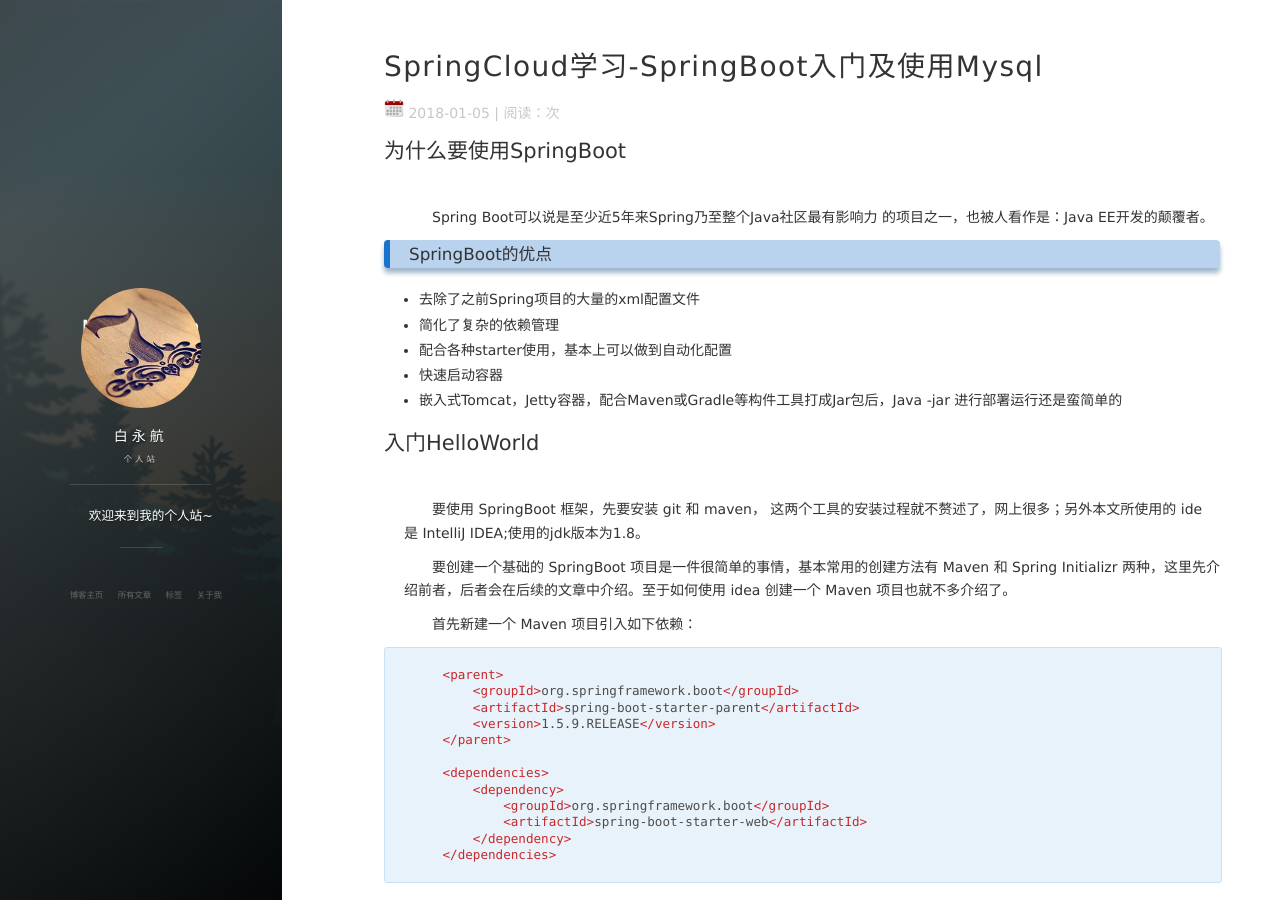
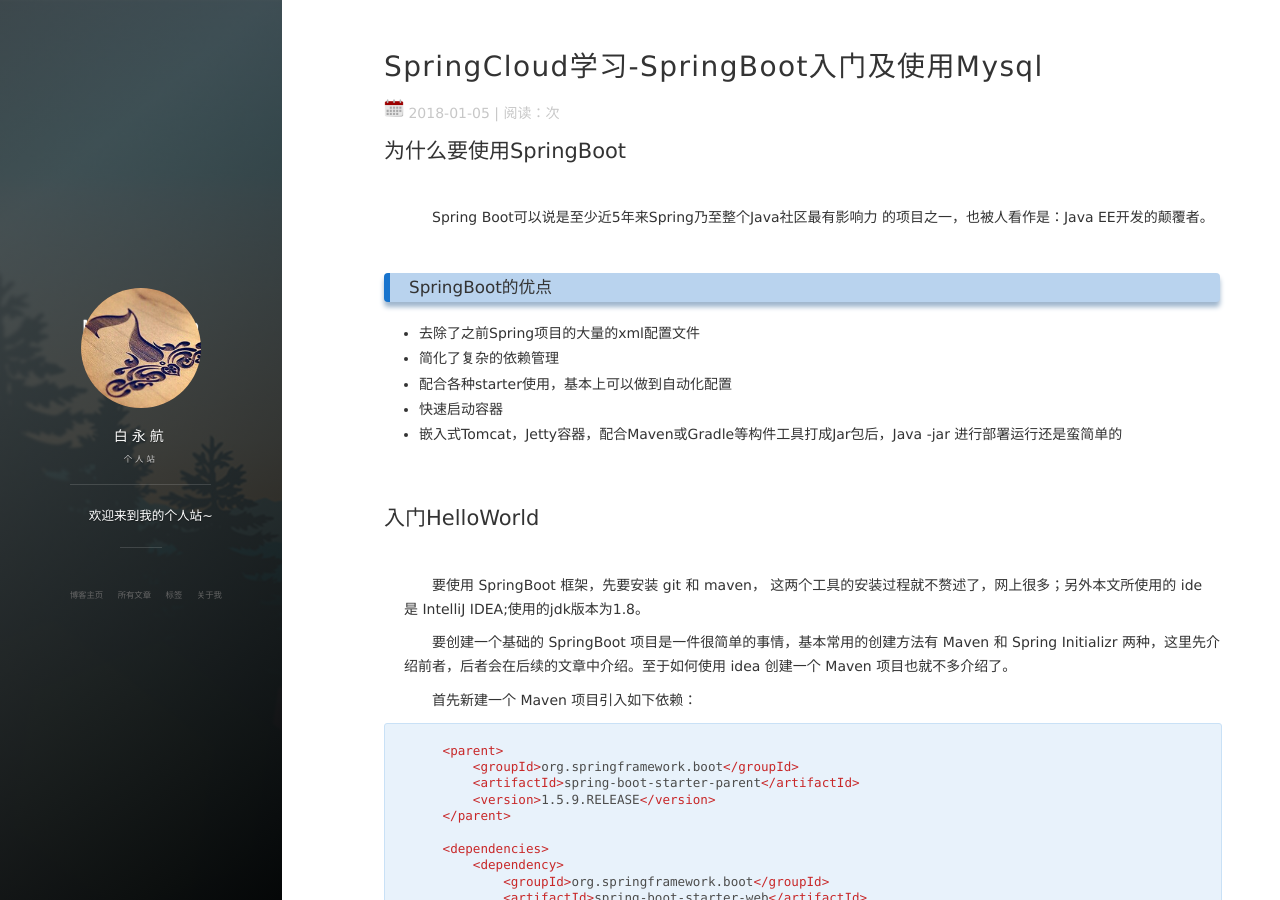
Before and after one commit to MadridSeven/MadridSeven.github.io, a Jekyll site: the page built from _posts/2018-01-05-SpringCloud学习-SpringBoot入门及使用Mysql.md, in a window 1280 px wide and 900 px high. Built offline with Jekyll 4.4.1, drawn with Linux system fonts in a browser that asks for light colours; nearby versions of some CDN libraries; comment, search, counter and statistics services are not loaded.

Commit message:
new article

````diff
--- a/_posts/2018-01-05-SpringCloud学习-SpringBoot入门及使用Mysql.md
+++ b/_posts/2018-01-05-SpringCloud学习-SpringBoot入门及使用Mysql.md
@@ -14,6 +14,9 @@ tag: JAVA进阶学习
 &emsp;&emsp;Spring Boot可以说是至少近5年来Spring乃至整个Java社区最有影响力
 的项目之一，也被人看作是：Java EE开发的颠覆者。
 
+&emsp;&emsp;
+
+
 ### SpringBoot的优点
 
 - 去除了之前Spring项目的大量的xml配置文件
@@ -23,7 +26,7 @@ tag: JAVA进阶学习
 - 嵌入式Tomcat，Jetty容器，配合Maven或Gradle等构件工具打成Jar包后，Java -jar 进行部署运行还是蛮简单的
 
 
-
+&emsp;&emsp;
 
 ## 入门HelloWorld
 
@@ -98,6 +101,8 @@ server:
 
 &emsp;&emsp;该实例的代码发布在我的github中，链接：https://github.com/MadridSeven/learning-spring-boot/tree/master/spring-boot-hello
 
+&emsp;&emsp;
+
 ## SpringBoot 使用Mysql
 
 &emsp;&emsp;
@@ -117,6 +122,9 @@ server:
 ```
 
 &emsp;&emsp;其余的配置与上一个基础应用一样。
+
+&emsp;&emsp;
+
 
 ### 实体建模
 
@@ -196,6 +204,8 @@ public class Role implements Serializable{
 }
 ```
 
+&emsp;&emsp;
+
 ### 实体持久化
 
 &emsp;&emsp;通过建立上面的三个实体类，我们已经实现了使用 Java 的普通对象(POJO)
@@ -223,6 +233,8 @@ PagingAndSortingRepository 继承于 CrudRepository，它提供了简单的增
 
 &emsp;&emsp;JPA 还提供了一些自定义生命方法的规则，例如，在接口中使用关键字 findBy、readBy、getBy作为方法名的
 前缀，拼接实体类中的属性字段，并可选择凭借一些SQL查询关键字来组成一个查询方法。
+
+&emsp;&emsp;
 
 ### Mysql 测试
 
````
